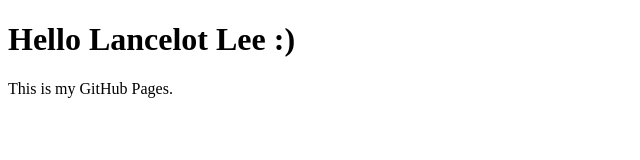
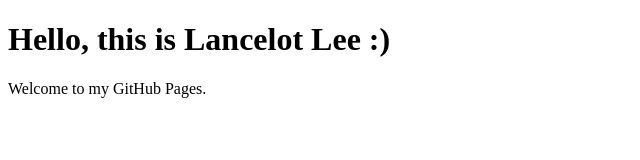
Before and after one commit to lancelot918/lancelot918.github.io, a plain HTML site: page index.html in a window 1280 px wide. Shown: the whole page, without its empty margins (0-640 px from the left). Drawn offline with Linux system fonts and the light colour scheme.

Commit message:
Update index.html

```diff
--- a/index.html
+++ b/index.html
@@ -3,7 +3,7 @@
   <head>
   </head>
   <body>
-    <h1>Hello Lancelot Lee :)</h1>
-    <p>This is my GitHub Pages.</p>
+    <h1>Hello, this is  Lancelot Lee :)</h1>
+    <p>Welcome to my GitHub Pages.</p>
   </body>
 </html>
```
